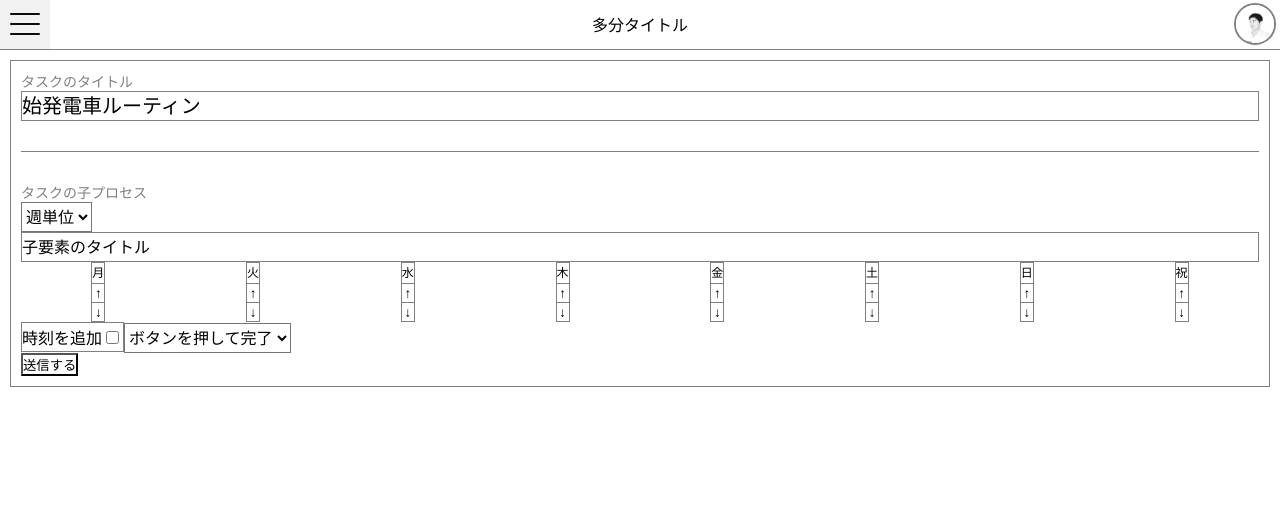
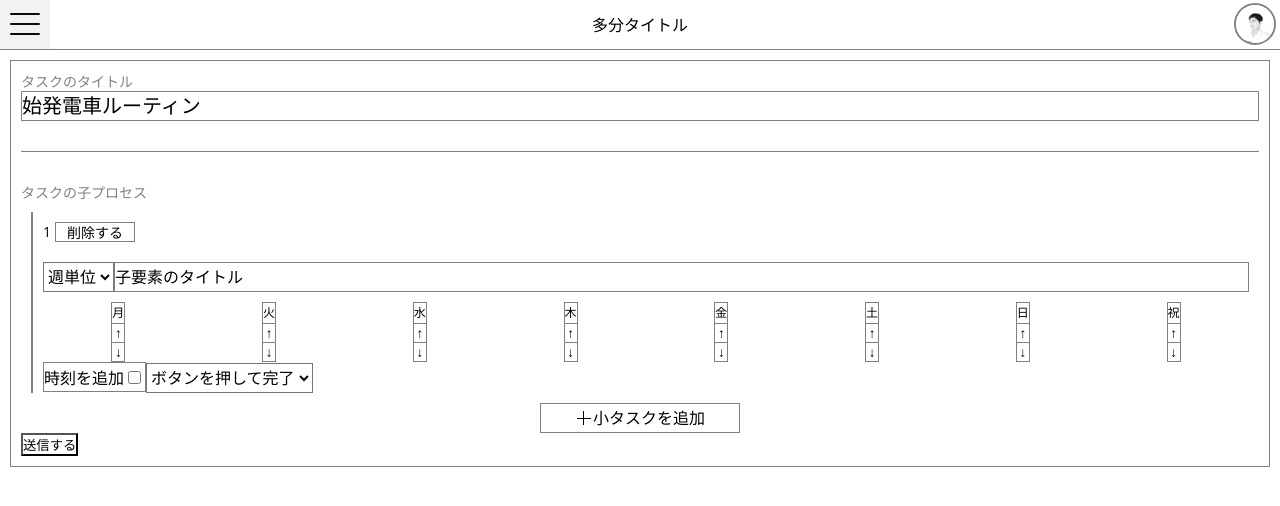
Before and after one commit to KadoProG/portfolio2023, a Next.js app: page /addTask in a window 1280 px wide. Shown: the top 506 px of the page. Built offline with nearby package versions, Linux system fonts and the light colour scheme.

Commit message:
子プロセスを複数追加、削除できるように変更

```diff
--- a/components/user/form_question_child.tsx
+++ b/components/user/form_question_child.tsx
@@ -1,5 +1,5 @@
 import { styled } from "styled-components";
-import { InputTextOrigin } from "./htmlOriginElements";
+import { ButtonOrigin, InputTextOrigin } from "./htmlOriginElements";
 import FormQuestionRoutine from "./form_question_routine";
 import FormQuestionTime from "./form_question_time";
 import { userChildTask, userChildTaskTimeType } from "./types";
@@ -12,11 +12,29 @@ const SelectTaskRoutines = styled.select`
 
 type Props = {
   userChildTask: userChildTask;
+  taskCount: number;
   setUserChildTask(newUserTask: userChildTask): void;
+  deleteUserChildTask(): void;
 };
+
+const DivFormQuestionChild = styled.div`
+  padding-left: 10px;
+  border-left: 2px solid gray;
+  margin: 10px;
+`;
+
+const DivFormQuestionChildTitle = styled.div`
+  display: flex;
+  padding: 10px 0;
+  & > span {
+    font-size: 14px;
+    margin-right: 4px;
+  }
+`;
 
 const FormQuestionChild = (props: Props) => {
   const userChildTask = props.userChildTask;
+  const taskCount = props.taskCount;
   const taskRoutines: { name: string; timeType: userChildTaskTimeType }[] = [
     // { name: "プロセス単位", question: ["何のタスクで"] },
     // { name: "日単位", question: ["何日に◯回", ""] },
@@ -37,13 +55,6 @@ const FormQuestionChild = (props: Props) => {
 
   const handleRoutineChangeName = (handleName: string) => {
     const newUserChildTask = { ...userChildTask, name: handleName };
-
-    // const newUserTask: userChildTask = {
-    //   name: "",
-    //   routineIndex: newRoutineIndex,
-    //   timeType: "week",
-    //   // week: null,
-    // };
     props.setUserChildTask(newUserChildTask);
   };
 
@@ -51,8 +62,25 @@ const FormQuestionChild = (props: Props) => {
     props.setUserChildTask(userChildTask);
   };
 
+  const handleDeleteClick = () => {
+    props.deleteUserChildTask();
+  };
+
   return (
-    <div>
+    <DivFormQuestionChild>
+      <DivFormQuestionChildTitle>
+        <span>{taskCount + 1}</span>
+        <ButtonOrigin
+          $width={80}
+          $height={20}
+          $fontSize={14}
+          $inline={false}
+          onClick={handleDeleteClick}
+        >
+          削除する
+        </ButtonOrigin>
+      </DivFormQuestionChildTitle>
+      <DivFormQuestionChildTitle>
         <SelectTaskRoutines
           onChange={(e) => handleRoutineChange(e.target.selectedIndex)}
         >
@@ -70,6 +98,7 @@ const FormQuestionChild = (props: Props) => {
           value={userChildTask.name}
           onChange={(e) => handleRoutineChangeName(e.target.value)}
         />
+      </DivFormQuestionChildTitle>
 
       <div>
         <FormQuestionRoutine
@@ -79,7 +108,7 @@ const FormQuestionChild = (props: Props) => {
         />
         <FormQuestionTime />
       </div>
-    </div>
+    </DivFormQuestionChild>
   );
 };
 
--- a/components/user/form_question_time.tsx
+++ b/components/user/form_question_time.tsx
@@ -31,7 +31,7 @@ export default FormQuestionTime;
 const FromQuestionTimeSetting = () => {
   return (
     <>
-      <InputTextOrigin />~<InputTextOrigin />
+      <InputTextOrigin $width={50} />~<InputTextOrigin $width={50} />
     </>
   );
 };
--- a/components/user/form_questions.tsx
+++ b/components/user/form_questions.tsx
@@ -2,7 +2,11 @@
 
 import { styled } from "styled-components";
 import { useState } from "react";
-import { InputTextOrigin } from "./htmlOriginElements";
+import {
+  ButtonOrigin,
+  ElementIconPlus,
+  InputTextOrigin,
+} from "./htmlOriginElements";
 import FormQuestionChild from "./form_question_child";
 import { userChildTask, userTask } from "./types";
 
@@ -45,6 +49,23 @@ const FormQuestions = () => {
     setUserTask(newUserTask);
   };
 
+  const handleAddClick = () => {
+    const newUserChildTask: userChildTask[] = [
+      ...userTask.tasks,
+      { name: "", routineIndex: 0, timeType: "week" },
+    ];
+
+    setUserTask({ ...userTask, tasks: newUserChildTask });
+  };
+
+  const deleteUserChildTask = (row: number) => {
+    const newUserChildTask = userTask.tasks.filter(
+      (task, index) => index !== row
+    );
+
+    setUserTask({ ...userTask, tasks: newUserChildTask });
+  };
+
   return (
     <DivForm>
       <div>
@@ -63,13 +84,19 @@ const FormQuestions = () => {
         return (
           <FormQuestionChild
             key={index}
+            taskCount={index}
             userChildTask={userChildTask}
             setUserChildTask={(userChildTask) =>
               handleRoutineChange(index, userChildTask)
             }
+            deleteUserChildTask={() => deleteUserChildTask(index)}
           />
         );
       })}
+      <ButtonOrigin $width={200} onClick={() => handleAddClick()}>
+        <ElementIconPlus height={28} />
+        <span>小タスクを追加</span>
+      </ButtonOrigin>
       <button>送信する</button>
     </DivForm>
   );
--- a/components/user/htmlOriginElements.tsx
+++ b/components/user/htmlOriginElements.tsx
@@ -53,3 +53,63 @@ export const SelectOrigin = styled.select`
 export const DivFlex = styled.div`
   display: flex;
 `;
+
+// ▼▼▼▼▼▼▼▼▼▼▼▼▼▼▼▼▼▼▼▼▼▼▼▼▼▼▼▼▼▼▼▼▼▼▼▼▼▼▼▼▼▼▼▼▼▼▼▼▼▼▼▼▼▼▼▼▼▼▼▼▼▼▼▼▼▼▼▼▼▼▼▼▼▼▼▼▼▼▼▼▼▼▼▼▼▼▼▼▼▼▼▼▼▼▼▼▼▼
+// Buttonのコンポーネント
+// ▲▲▲▲▲▲▲▲▲▲▲▲▲▲▲▲▲▲▲▲▲▲▲▲▲▲▲▲▲▲▲▲▲▲▲▲▲▲▲▲▲▲▲▲▲▲▲▲▲▲▲▲▲▲▲▲▲▲▲▲▲▲▲▲▲▲▲▲▲▲▲▲▲▲▲▲▲▲▲▲▲▲▲▲▲▲▲▲▲▲▲▲▲▲▲▲▲▲
+export const ButtonOrigin = styled.button<{
+  $fontSize?: number;
+  $width?: number;
+  $height?: number;
+  $inline?: boolean;
+}>`
+  font-size: ${(props) => (props.$fontSize ? `${props.$fontSize}px` : "16px")};
+  width: ${(props) => (props.$width ? `${props.$width}px` : "100%")};
+  display: flex;
+  ${(props) => (props.$inline === false ? "" : "margin: 0 auto;")}
+
+  justify-content: center;
+  align-items: center;
+  border: 1px solid var(--color_theme_line);
+  height: ${(props) => (props.$height ? props.$height : "30")}px;
+  cursor: pointer;
+  & span {
+    line-height: 100%;
+  }
+  &:hover {
+    filter: contrast(90%);
+  }
+`;
+
+// ▼▼▼▼▼▼▼▼▼▼▼▼▼▼▼▼▼▼▼▼▼▼▼▼▼▼▼▼▼▼▼▼▼▼▼▼▼▼▼▼▼▼▼▼▼▼▼▼▼▼▼▼▼▼▼▼▼▼▼▼▼▼▼▼▼▼▼▼▼▼▼▼▼▼▼▼▼▼▼▼▼▼▼▼▼▼▼▼▼▼▼▼▼▼▼▼▼▼
+// 十字ボタンのコンポーネント
+// ▲▲▲▲▲▲▲▲▲▲▲▲▲▲▲▲▲▲▲▲▲▲▲▲▲▲▲▲▲▲▲▲▲▲▲▲▲▲▲▲▲▲▲▲▲▲▲▲▲▲▲▲▲▲▲▲▲▲▲▲▲▲▲▲▲▲▲▲▲▲▲▲▲▲▲▲▲▲▲▲▲▲▲▲▲▲▲▲▲▲▲▲▲▲▲▲▲▲
+type PropsElementIconPlus = {
+  height: number;
+};
+export const ElementIconPlus = (props: PropsElementIconPlus) => {
+  const SpanTemp = styled.span`
+    height: ${props.height / 2}px;
+    width: ${props.height / 2}px;
+    margin: 2px;
+    position: relative;
+    display: flex;
+    justify-content: center;
+    align-items: center;
+    &::before {
+      position: absolute;
+      background: var(--color_theme_text);
+      content: "";
+      width: 1px;
+      height: 100%;
+    }
+    &::after {
+      position: absolute;
+      background: var(--color_theme_text);
+      content: "";
+      width: 100%;
+      height: 1px;
+    }
+  `;
+  return <SpanTemp></SpanTemp>;
+};
```
Also changed, not shown: 2 other files (tests, documents, lock files or other folders). Lines whose indentation alone changed are shown as unchanged.
